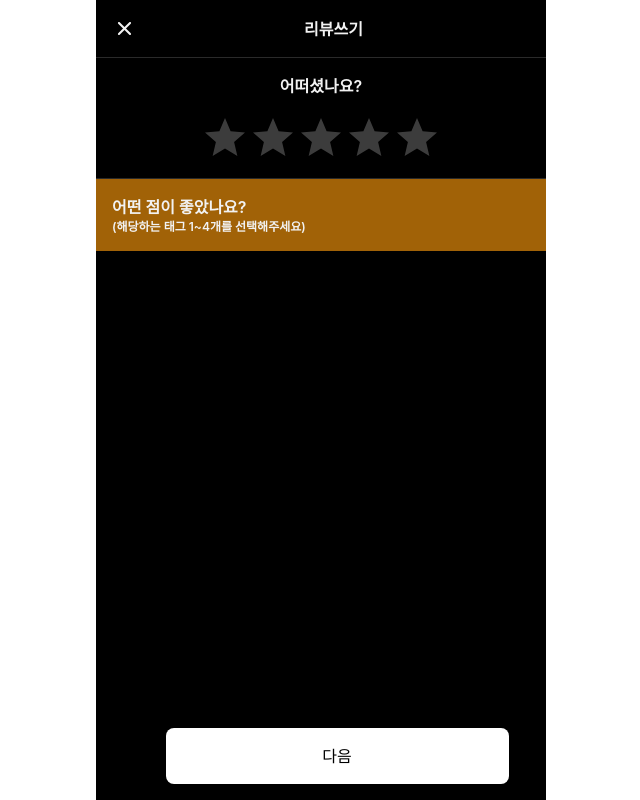
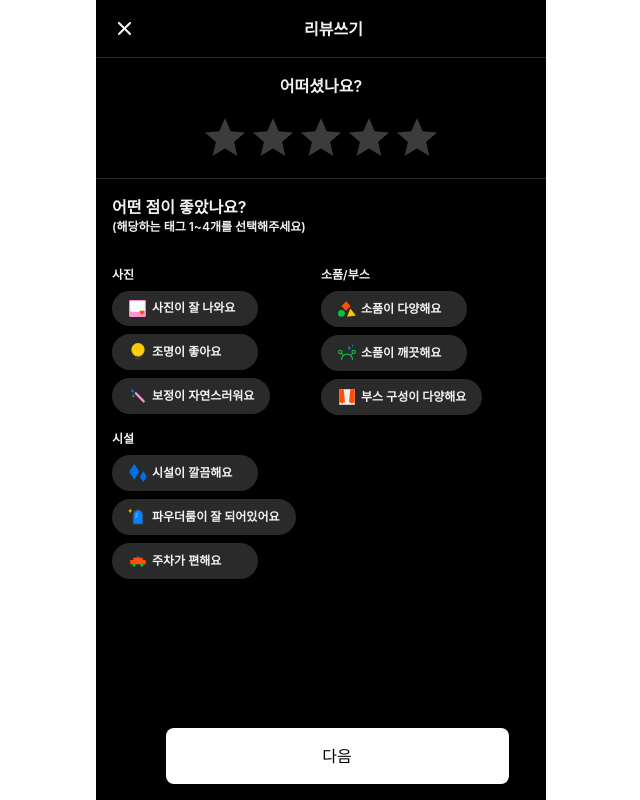
Before and after one commit to PhotoBoothMap/Client-web, a Next.js app in the folder photo-booth/: page /booth/1/review/create in a window 1280 px wide. Shown: the whole page, without its empty margins (319-959 px from the left). Built offline with nearby package versions, Linux system fonts and the light colour scheme.

Commit message:
😺[CHORE] apply TagSelectionBox in create review page (#14)

```diff
--- a/photo-booth/pages/booth/[boothId]/review/create.tsx
+++ b/photo-booth/pages/booth/[boothId]/review/create.tsx
@@ -1,16 +1,20 @@
 import BasicButton from '@components/common/button/BasicButton';
 import StarRate from '@components/review/StarRate';
+import Tag, { tagKey } from '@components/review/Tag';
+import TagSelectionBox from '@components/review/TagSelectionBox';
 import { PreviewPhotoBoxStyle, RegisterPhotoBoxStyle } from '@styles/review/ReviewStyle';
 import Image from 'next/image';
 import { useRouter } from 'next/router';
 import React, { useCallback, useRef, useState } from 'react';
+
+const reviewTagSelectionKey: ['PICTURE', 'BOOTH', 'FACILITY'] = ['PICTURE', 'BOOTH', 'FACILITY'];
 
 const BoothReviewCreatePage = () => {
   const router = useRouter();
 
   const [page, setPage] = useState(1);
   const [starRate, setStarRate] = useState(0);
-  const [userTags, setUserTags] = useState([]);
+  const [userTags, setUserTags] = useState<tagKey[]>([]);
   const [photos, setPhotos] = useState([]);
   const [content, setContent] = useState('');
 
@@ -50,11 +54,25 @@ const BoothReviewCreatePage = () => {
               <StarRate starRate={starRate} setStarRate={setStarRate}></StarRate>
             </div>
             <div className={`flex flex-col`}>
-              <div className={`flex flex-col p-4 bg-yellow-700`}>
+              <div className={`flex flex-col p-4`}>
                 <div className={`font-semibold`}>어떤 점이 좋았나요?</div>
                 <div className={`font-semibold text-xs`}>(해당하는 태그 1~4개를 선택해주세요)</div>
               </div>
-              <div></div>
+              <div className="flex flex-wrap p-4">
+                {reviewTagSelectionKey.map((type) => {
+                  return (
+                    <div className={`w-1/2 mb-4`}>
+                      <TagSelectionBox
+                        type={type}
+                        selectedTags={userTags}
+                        selectEvent={(tagKey) => {
+                          setUserTags([...userTags, tagKey]);
+                        }}
+                      />
+                    </div>
+                  );
+                })}
+              </div>
             </div>
           </>
         ) : (
```
